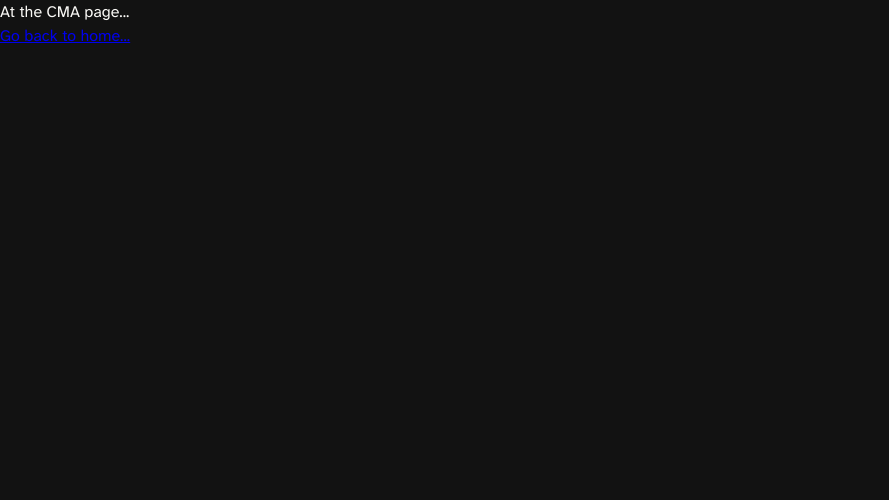
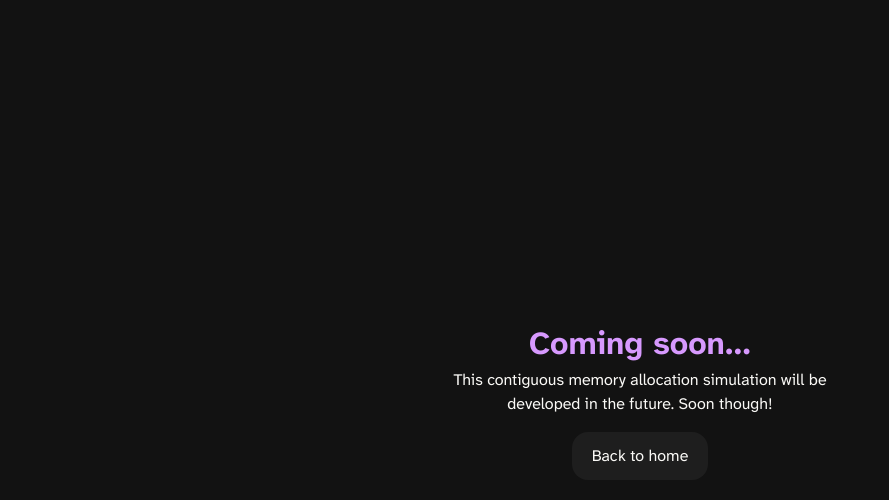
Before and after one commit to arvingarciabtw/simulations, a React (Vite) app: page /contiguous-memory-allocation in a window 1280 px wide. Shown: the top 500 px of the page, without its empty margins (0-889 px from the left). Built offline with nearby package versions, Linux system fonts and the light colour scheme.

Commit message:
feat: implement coming soon component

```diff
--- /dev/null
+++ b/src/components/coming-soon.tsx
@@ -0,0 +1,22 @@
+import styles from "../styles/coming-soon.module.css";
+import { Link } from "react-router";
+
+interface ComingSoon {
+	simulationName: string;
+}
+
+function ComingSoon({ simulationName = "simulation" }: ComingSoon) {
+	return (
+		<main className={styles.main}>
+			<h1 className={styles.title}>Coming soon...</h1>
+			<p className={styles.description}>
+				This {simulationName} will be developed in the future. Soon though!
+			</p>
+			<Link to="/" className={styles.back}>
+				Back to home
+			</Link>
+		</main>
+	);
+}
+
+export default ComingSoon;
--- a/src/pages/contiguous-memory-allocation-page.tsx
+++ b/src/pages/contiguous-memory-allocation-page.tsx
@@ -1,10 +1,9 @@
-import { Link } from "react-router";
+import ComingSoon from "../components/coming-soon";
 
 function CMAPage() {
 	return (
 		<>
-			<p>At the CMA page...</p>
-			<Link to="/">Go back to home...</Link>
+			<ComingSoon simulationName={"contiguous memory allocation simulation"} />
 		</>
 	);
 }
--- a/src/pages/event-loop-page.tsx
+++ b/src/pages/event-loop-page.tsx
@@ -1,10 +1,9 @@
-import { Link } from "react-router";
+import ComingSoon from "../components/coming-soon";
 
 function EventLoopPage() {
 	return (
 		<>
-			<p>At the event loop page...</p>
-			<Link to="/">Go back to home...</Link>
+			<ComingSoon simulationName={"event loop simulation"} />
 		</>
 	);
 }
--- a/src/pages/pathfinding-algorithms-page.tsx
+++ b/src/pages/pathfinding-algorithms-page.tsx
@@ -1,10 +1,9 @@
-import { Link } from "react-router";
+import ComingSoon from "../components/coming-soon";
 
 function PathfindingAlgorithmsPage() {
 	return (
 		<>
-			<p>At the pathfinding algorithms page...</p>
-			<Link to="/">Go back to home...</Link>
+			<ComingSoon simulationName={"pathfinding algorithms simulation"} />
 		</>
 	);
 }
--- a/src/pages/sorting-algorithms-page.tsx
+++ b/src/pages/sorting-algorithms-page.tsx
@@ -1,10 +1,9 @@
-import { Link } from "react-router";
+import ComingSoon from "../components/coming-soon";
 
 function SortingAlgorithmsPage() {
 	return (
 		<>
-			<p>At the sorting algorithms page...</p>
-			<Link to="/">Go back to home...</Link>
+			<ComingSoon simulationName={"sorting algorithms simulation"} />
 		</>
 	);
 }
--- /dev/null
+++ b/src/styles/coming-soon.module.css
@@ -0,0 +1,28 @@
+.main {
+	display: grid;
+	place-content: center;
+	justify-items: center;
+}
+
+.title {
+	color: var(--color-primary);
+}
+
+.description {
+	max-width: 400px;
+	text-align: center;
+}
+
+.back {
+	padding: 0.75em 1.25em;
+	margin-top: 1rem;
+	background: var(--color-bg-alt);
+	color: var(--color-fg);
+	border-radius: 16px;
+	text-decoration: none;
+	transition: color 0.3s ease;
+}
+
+.back:hover {
+	color: var(--color-primary);
+}
```
Also changed, not shown: 1 other file (tests, documents, lock files or other folders).
